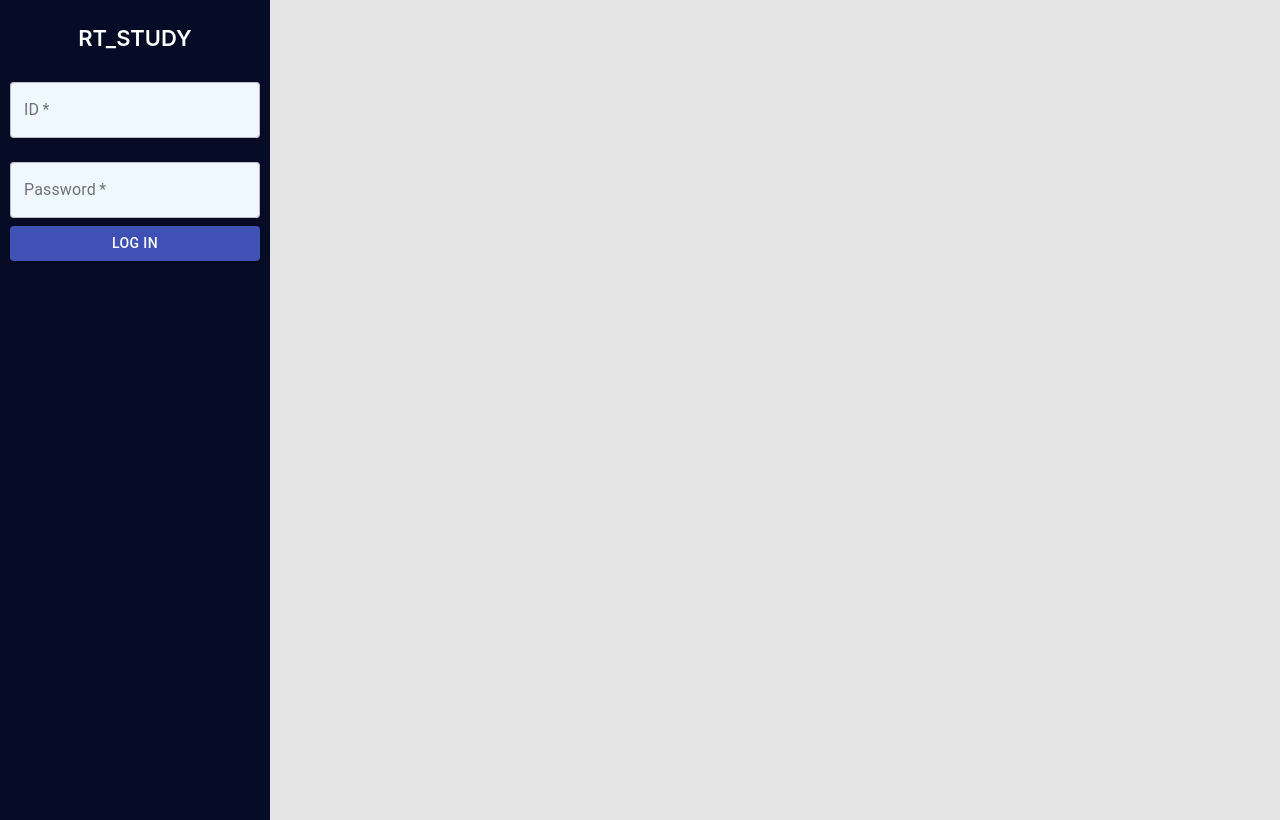
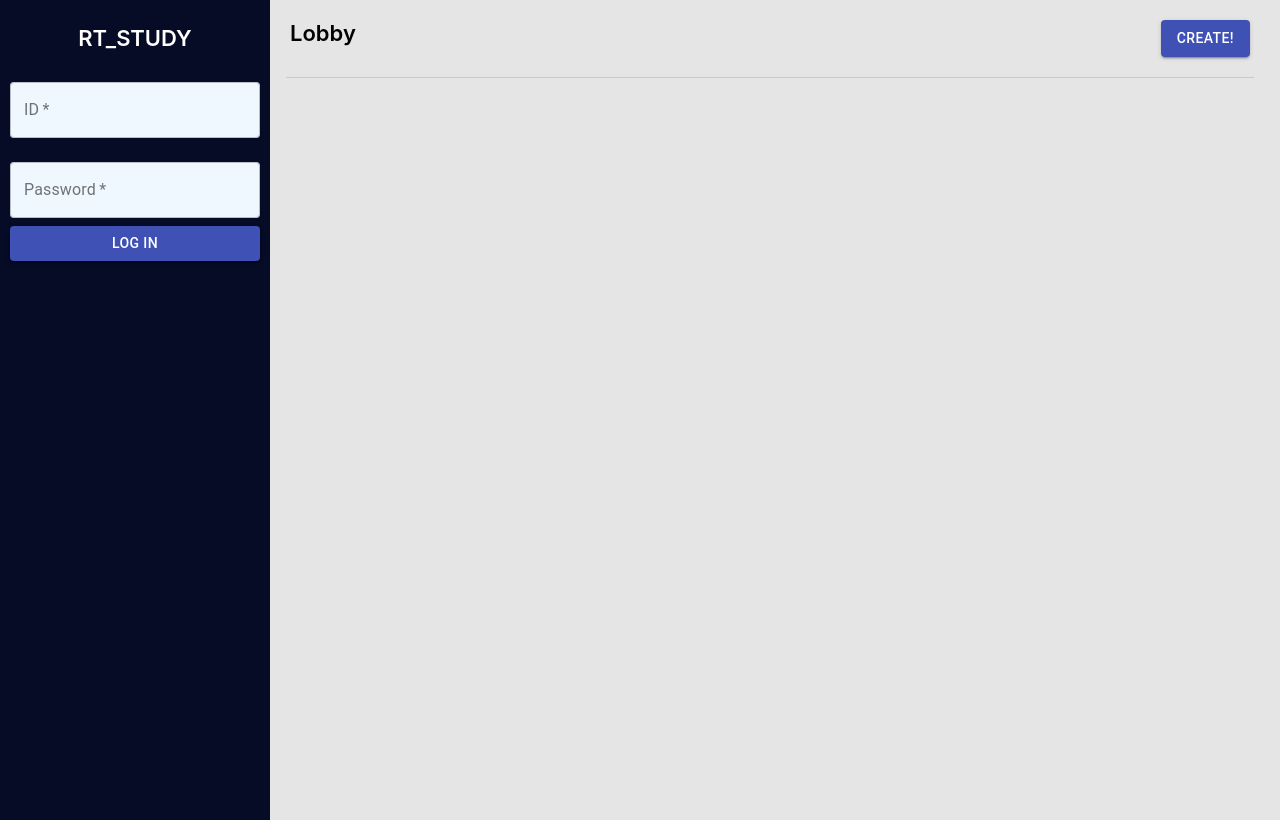
Before and after one commit to DOWN-LEE/RT_Study, a React (Create React App) app in the folder client/: page / in a window 1280 px wide. Built offline with nearby package versions, Linux system fonts and the light colour scheme.

Commit message:
fe lobby room

```diff
--- a/client/src/Pages/Lobby/Lobby.css
+++ b/client/src/Pages/Lobby/Lobby.css
@@ -1,3 +1,26 @@
 .Lobby_draw{
     background-color: rgba(207, 207, 207, 0.533);
+    display: flex;
+    flex-direction: row !important;
+
 }
+
+.Lobby_room{
+    display: flex;
+    flex-direction: column !important;
+}
+
+.Lobby_top{
+    margin: 20px;
+    width: 75vw;
+}
+
+.Lobby_text{
+    float: left;
+    font-size: 22px;
+    font-weight: 600;
+}
+
+.Lobby_create{
+    float: right;
+}
--- a/client/src/Pages/Lobby/Lobby.tsx
+++ b/client/src/Pages/Lobby/Lobby.tsx
@@ -1,5 +1,5 @@
 import React, { useEffect, useRef, useState } from 'react';
-import { TextField, Button, makeStyles, withStyles } from '@material-ui/core';
+import { TextField, Button, makeStyles, withStyles, Divider } from '@material-ui/core';
 import SideBar from './SideBar/SideBar';
 
 import './Lobby.css';
@@ -27,8 +27,27 @@ const Lobby = () =>{
 
 
     return (
-     <div className='Lobby_draw'>
+     <div className='Lobby_draw' style={{flexDirection:'row'}}>
+
+
+
         <SideBar/>
+
+        <div className='Lobby_room' >
+
+            <div className='Lobby_top'>
+                <div className='Lobby_text'> Lobby </div>
+                <div className='Lobby_create'>
+                    <Button variant="contained" color="primary"> Create! </Button>
+                </div>
+            </div>
+
+            <Divider variant='middle'/>
+
+
+        </div>
+
+
 
     </div>
     );
--- a/client/src/Pages/Lobby/SideBar/SideBar.css
+++ b/client/src/Pages/Lobby/SideBar/SideBar.css
@@ -4,6 +4,8 @@
     width: 250px;
     height:100vh;
     padding: 10px;
+
+
 }
 
 .logoText{
--- a/client/src/Pages/Lobby/SideBar/SideBar.tsx
+++ b/client/src/Pages/Lobby/SideBar/SideBar.tsx
@@ -28,7 +28,7 @@ const SideBar = () => {
 
     return (
 
-        <nav className="sidebar">
+        <div className="sidebar">
             <div className="logoText">
                 RT_STUDY
             </div>
@@ -66,7 +66,7 @@ const SideBar = () => {
                 Log in
             </Button>
 
-        </nav>
+        </div>
 
     );
 
```
